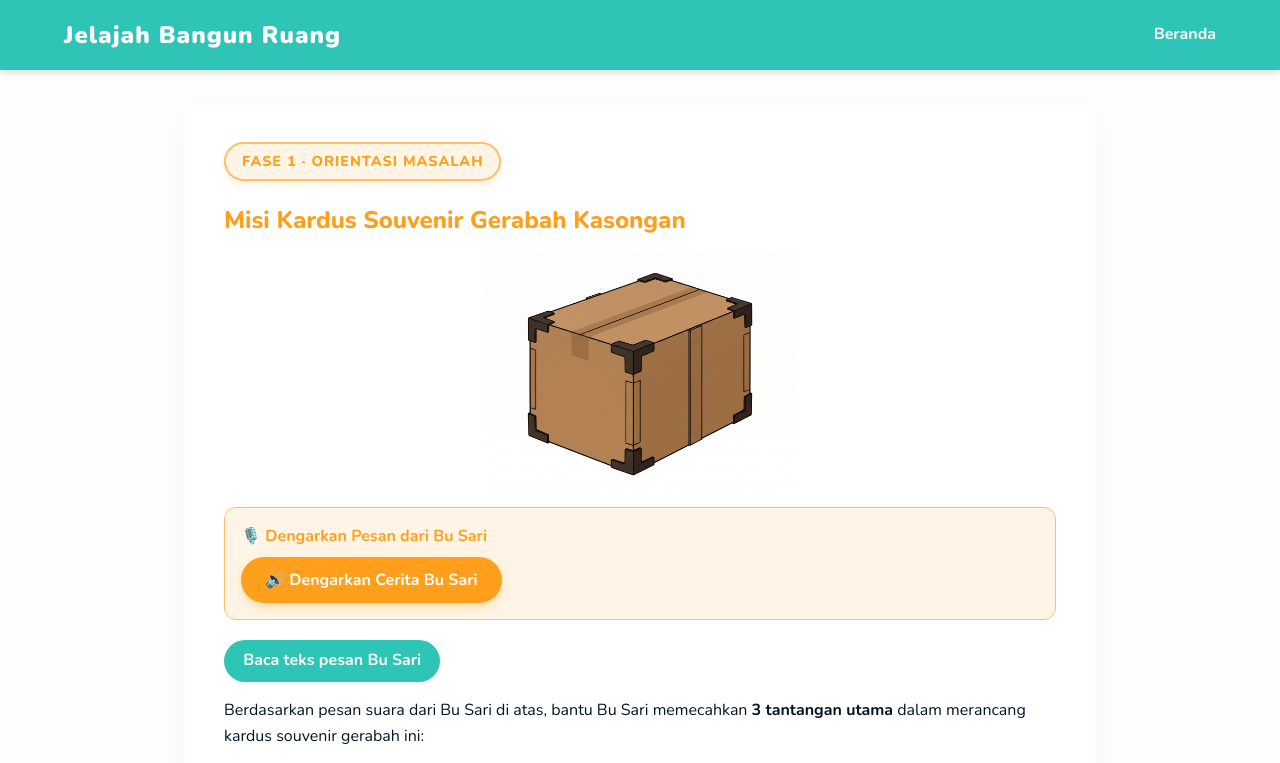
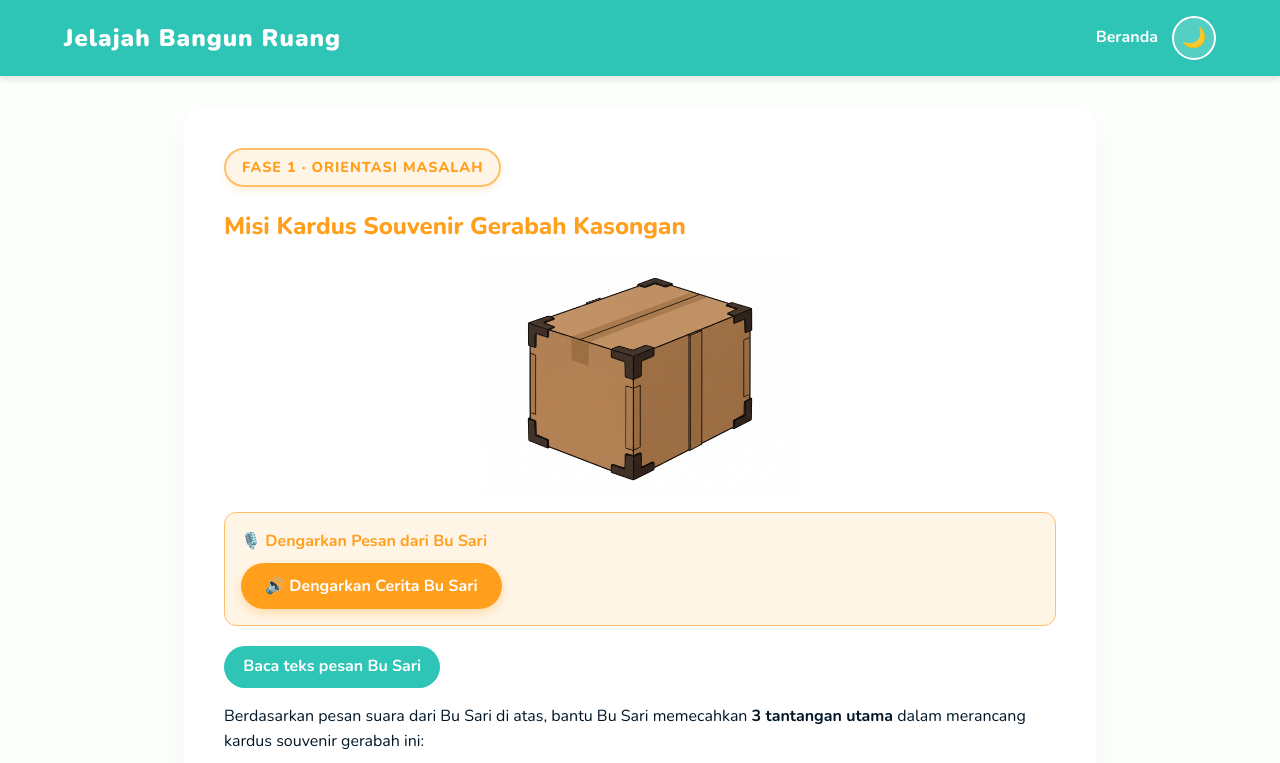
Before and after one commit to amirulhaq411/Produk-Fix, a plain HTML site: page balok.html in a window 1280 px wide. Shown: the top 763 px of the page. Drawn offline with nearby package versions, Linux system fonts and the light colour scheme.

Commit message:
Add files via upload

```diff
--- a/balok.html
+++ b/balok.html
@@ -1,5 +1,5 @@
 <!DOCTYPE html>
-<html lang="id">
+<html lang="id" data-tema-siap>
 <head>
 <meta charset="UTF-8">
 <meta name="viewport" content="width=device-width, initial-scale=1.0">
@@ -7,6 +7,7 @@
 <link rel="preconnect" href="https://fonts.googleapis.com">
 <link href="https://fonts.googleapis.com/css2?family=Space+Grotesk:wght@500;600;700&family=Work+Sans:wght@400;500;600&family=IBM+Plex+Mono:wght@500&display=swap" rel="stylesheet">
 <link rel="stylesheet" href="shared.css">
+<script src="tema.js"></script>
 </head>
 <body data-module="balok-utama" data-next="balok-penyelidikan.html">
 
--- /dev/null
+++ b/tema.js
@@ -0,0 +1,45 @@
+/* tema.js — tombol tema terang/gelap GeoCeria. Aktif hanya pada halaman yang memakai <html data-tema-siap>. */
+(function () {
+  var html = document.documentElement;
+  if (!html.hasAttribute('data-tema-siap')) return;          // halaman belum siap: tetap terang, tanpa tombol
+  var KUNCI = 'geoceria_tema';
+
+  function baca() { try { return localStorage.getItem(KUNCI) === 'gelap' ? 'gelap' : 'terang'; } catch (e) { return 'terang'; } }
+  function simpan(v) { try { localStorage.setItem(KUNCI, v); } catch (e) {} }
+
+  var css =
+    'html[data-tema="gelap"]{color-scheme:dark;--bg:#0F1722;--surface:#172231;--border:#2E3E55;--ink:#E8EEF5;--muted:#AEBBCB;--success-bg:#12332F;--warn-bg:#3B2A10;}' +
+    'html[data-tema="gelap"] .feedback-success{color:#86E6DB;}' +
+    'html[data-tema="gelap"] .feedback-retry{color:#FFCB80;}' +
+    'html[data-tema="gelap"] .btn-hint:hover{background:#4A3513;}' +
+    'html[data-tema="gelap"] .phase{box-shadow:0 10px 30px rgba(0,0,0,.35);}' +
+    'html[data-tema="gelap"] input[type="text"],html[data-tema="gelap"] input[type="number"],html[data-tema="gelap"] textarea,html[data-tema="gelap"] select{background:#0F1722;color:#E8EEF5;border-color:#2E3E55;}' +
+    '.tombol-tema{margin-left:14px;width:44px;height:44px;padding:0;border-radius:50%;border:2px solid #fff;background:rgba(255,255,255,.18);color:#fff;font-size:20px;line-height:1;cursor:pointer;vertical-align:middle;}' +
+    '.tombol-tema.melayang{position:fixed;right:14px;bottom:14px;z-index:1000;margin:0;background:#fff;border-color:#2EC4B6;box-shadow:0 4px 12px rgba(0,0,0,.2);}';
+  var st = document.createElement('style'); st.id = 'tema-css'; st.textContent = css; document.head.appendChild(st);
+
+  function terapkan(v) {
+    html.setAttribute('data-tema', v);
+    var b = document.getElementById('tombol-tema');
+    if (b) {
+      b.textContent = v === 'gelap' ? '☀️' : '🌙';
+      b.setAttribute('aria-pressed', v === 'gelap' ? 'true' : 'false');
+      b.setAttribute('aria-label', v === 'gelap' ? 'Ganti ke tema terang' : 'Ganti ke tema gelap');
+      b.title = v === 'gelap' ? 'Tema terang' : 'Tema gelap';
+    }
+  }
+
+  terapkan(baca());                                           // diterapkan sebelum halaman tampil, supaya tidak berkedip
+
+  document.addEventListener('DOMContentLoaded', function () {
+    var b = document.createElement('button');
+    b.type = 'button'; b.id = 'tombol-tema'; b.className = 'tombol-tema';
+    var host = document.querySelector('header.topbar nav') || document.querySelector('body > nav');
+    if (host) host.appendChild(b); else { b.className += ' melayang'; document.body.appendChild(b); }
+    b.addEventListener('click', function () {
+      var baru = html.getAttribute('data-tema') === 'gelap' ? 'terang' : 'gelap';
+      simpan(baru); terapkan(baru);
+    });
+    terapkan(html.getAttribute('data-tema'));
+  });
+})();
```
